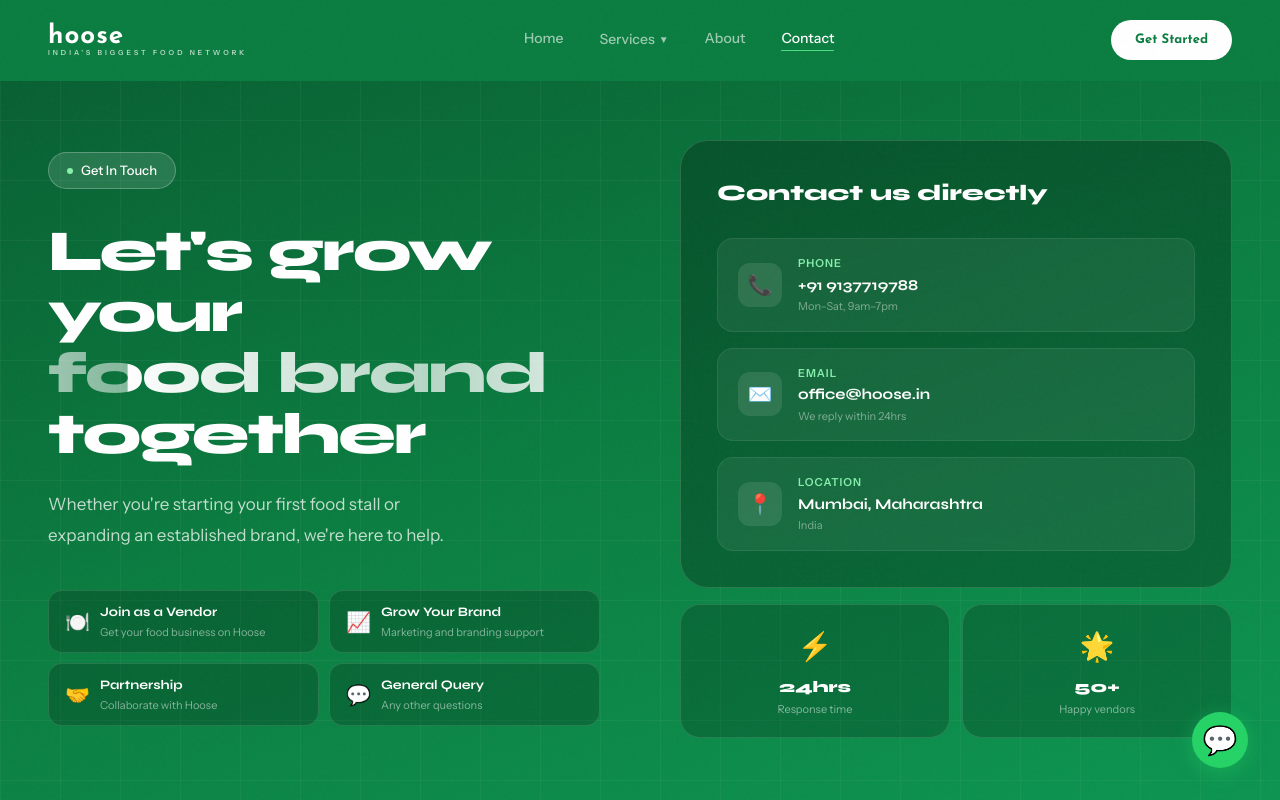
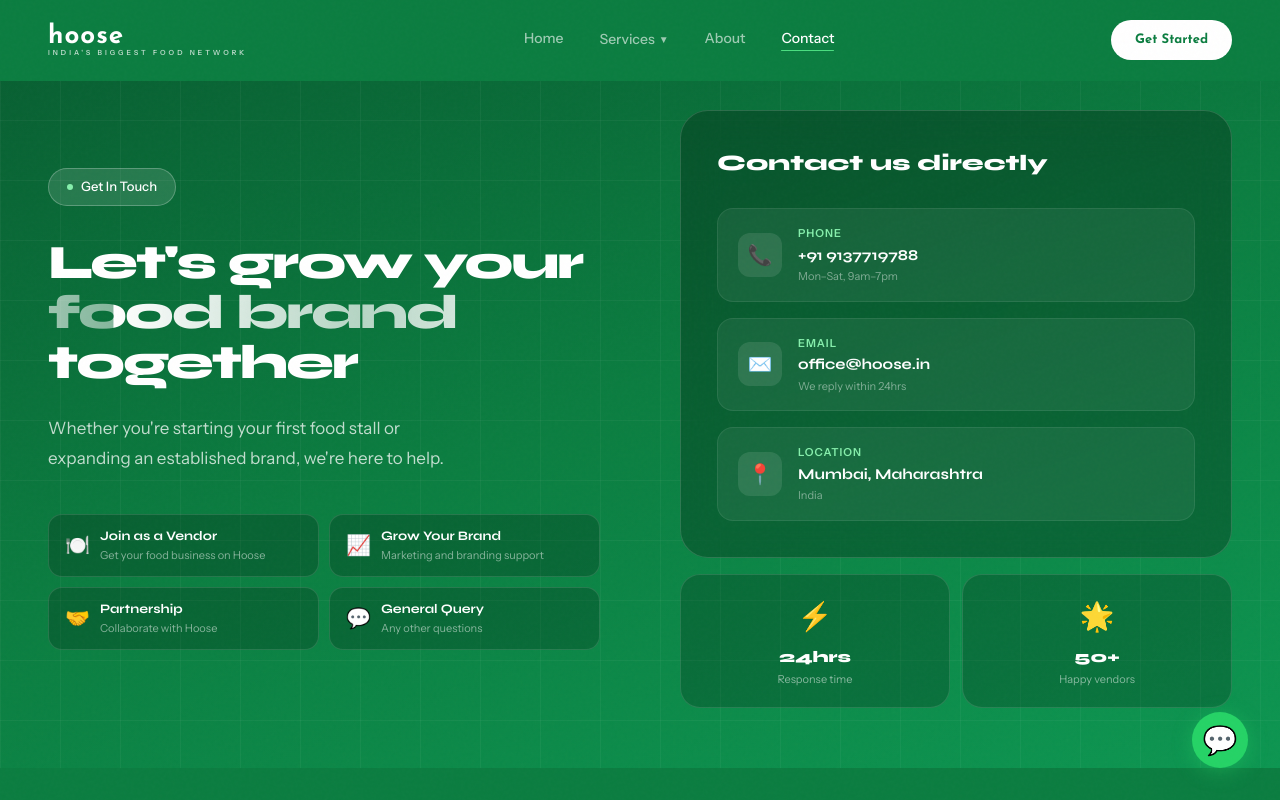
Before and after one commit to kasviii/hoose-startup, a React (Vite) app: page /contact in a window 1280 px wide. Shown: the top 800 px of the page. Built offline with nearby package versions, Linux system fonts and the light colour scheme.

Commit message:
hero changed to fit

```diff
--- a/src/pages/Contact.jsx
+++ b/src/pages/Contact.jsx
@@ -55,7 +55,7 @@
     <div style={{backgroundColor: "#0b7d40"}}>
 
       {/* Hero — split layout */}
-      <section style={{position: "relative", overflow: "hidden", background: "linear-gradient(160deg, #085c30 0%, #0b7d40 50%, #0d9651 100%)", padding: "140px 0 80px"}}>
+      <section style={{position: "relative", overflow: "hidden", background: "linear-gradient(160deg, #085c30 0%, #0b7d40 50%, #0d9651 100%)", padding: "110px 0 60px"}}>
         <div style={{position: "absolute", inset: 0, backgroundImage: "linear-gradient(rgba(255,255,255,0.04) 1px, transparent 1px), linear-gradient(90deg, rgba(255,255,255,0.04) 1px, transparent 1px)", backgroundSize: "60px 60px"}} />
 
         <div style={{maxWidth: "1280px", margin: "0 auto", padding: "0 48px", position: "relative", zIndex: 1}}>
@@ -77,7 +77,7 @@
                 initial={{ opacity: 0, y: 30 }}
                 animate={{ opacity: 1, y: 0 }}
                 transition={{ duration: 0.8, delay: 0.1, ease: [0.16, 1, 0.3, 1] }}
-                style={{fontFamily: "Syne, sans-serif", fontSize: "58px", fontWeight: "900", color: "white", letterSpacing: "-2px", lineHeight: "1.05", marginBottom: "24px"}}
+                style={{fontFamily: "Syne, sans-serif", fontSize: "48px", fontWeight: "900", color: "white", letterSpacing: "-2px", lineHeight: "1.05", marginBottom: "24px"}}
               >
                 Let's grow your<br />
                 <span style={{
--- a/src/pages/Home.jsx
+++ b/src/pages/Home.jsx
@@ -148,7 +148,7 @@
                   initial={{ y: 100, opacity: 0 }}
                   animate={{ y: 0, opacity: 1 }}
                   transition={{ duration: 0.9, delay: 0.3, ease: [0.16, 1, 0.3, 1] }}
-                  style={{fontFamily: "Syne, sans-serif", fontSize: "72px", fontWeight: "900", lineHeight: "1.02", letterSpacing: "-3px", color: "white", margin: 0}}
+                  style={{fontFamily: "Syne, sans-serif", fontSize: "62px", fontWeight: "900", lineHeight: "1.02", letterSpacing: "-3px", color: "white", margin: 0}}
                 >
                   {"India's first & "}
                   <span className="shimmer-text">biggest</span>
@@ -290,9 +290,9 @@
       </section>
 
       {/* HOW IT WORKS */}
-      <section style={{backgroundColor: "#0b7d40", padding: "120px 0"}}>
+      <section style={{backgroundColor: "#0b7d40", padding: "100px 0"}}>
         <div style={{maxWidth: "1280px", margin: "0 auto", padding: "0 48px"}}>
-          <div className="reveal" style={{textAlign: "center", marginBottom: "80px"}}>
+          <div className="reveal" style={{textAlign: "center", marginBottom: "60px"}}>
             <div style={{display: "inline-block", backgroundColor: "rgba(255,255,255,0.12)", border: "1px solid rgba(255,255,255,0.2)", color: "white", padding: "6px 16px", borderRadius: "999px", fontSize: "11px", fontWeight: "700", marginBottom: "20px", letterSpacing: "1.5px", textTransform: "uppercase"}}>How It Works</div>
             <h2 style={{fontFamily: "Syne, sans-serif", fontSize: "48px", fontWeight: "900", color: "white", letterSpacing: "-1.5px", marginBottom: "16px"}}>Four steps to success</h2>
             <p style={{fontSize: "17px", color: "rgba(255,255,255,0.7)", maxWidth: "480px", margin: "0 auto", lineHeight: "1.7"}}>Getting started with Hoose is simple. We handle the complexity so you can focus on your food.</p>
```
